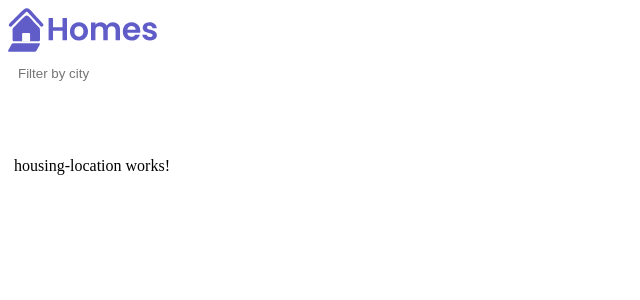
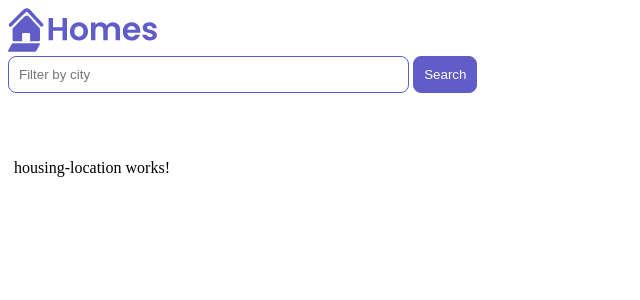
Before and after one commit to easpaas/angular-app-hello-world, an Angular app: page / in a window 1280 px wide. Shown: the top 300 px of the page, without its empty margins (0-640 px from the left). Built offline with nearby package versions, Linux system fonts and the light colour scheme.

Commit message:
update: removes unlinked css var
Signed-off-by: Evan Aspaas <aspaasevan@gmail.com>

```diff
--- a/src/app/home/home.component.css
+++ b/src/app/home/home.component.css
@@ -8,7 +8,7 @@
 }
 
 input[type="text"] {
-  border: solid 1px var(--primary-color);
+  border: solid 1px #605DC8;
   padding: 10px;
   border-radius: 8px;
   margin-right: 4px;
@@ -18,8 +18,8 @@ input[type="text"] {
 
 button {
   padding: 10px;
-  border: solid 1px var(--primary-color);
-  background: var(--primary-color);
+  border: solid 1px #605DC8;
+  background: #605DC8;
   color: white;
   border-radius: 8px;
 }
```
